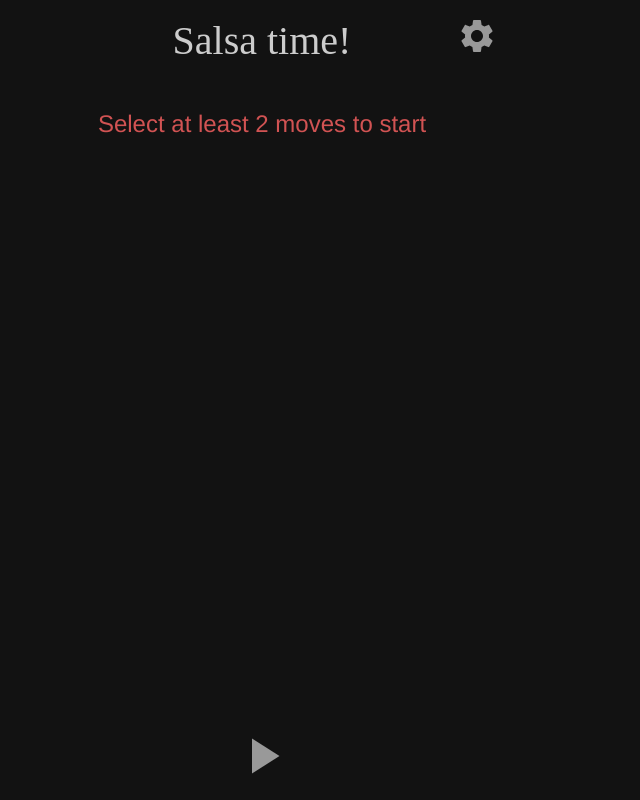
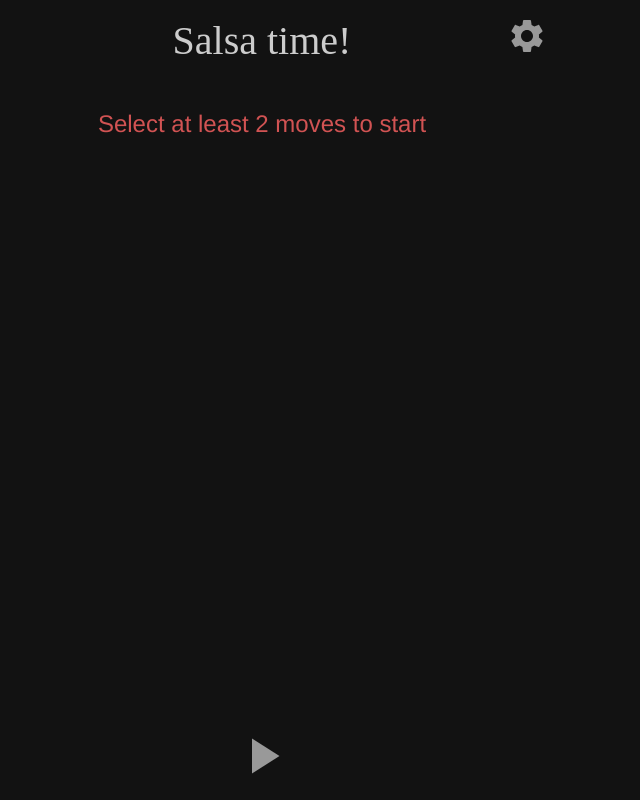
Before and after one commit to Hecktors/rueda-de-casino, a React (Create React App) app: page / in a window 1280 px wide. Shown: the whole page, without its empty margins (378-1018 px from the left). Built offline with nearby package versions, Linux system fonts and the light colour scheme; a web font is replaced by a local one.

Commit message:
Fix video height issue

```diff
--- a/src/components/UI/Layout.js
+++ b/src/components/UI/Layout.js
@@ -5,7 +5,8 @@ export default function Layout({ children }) {
 }
 
 const Container = styled.div`
-  max-width: 500px;
+  position: relative;
+  max-width: 600px;
   margin: 0 auto;
   display: grid;
   grid-template-rows: 80px auto 80px;
```
